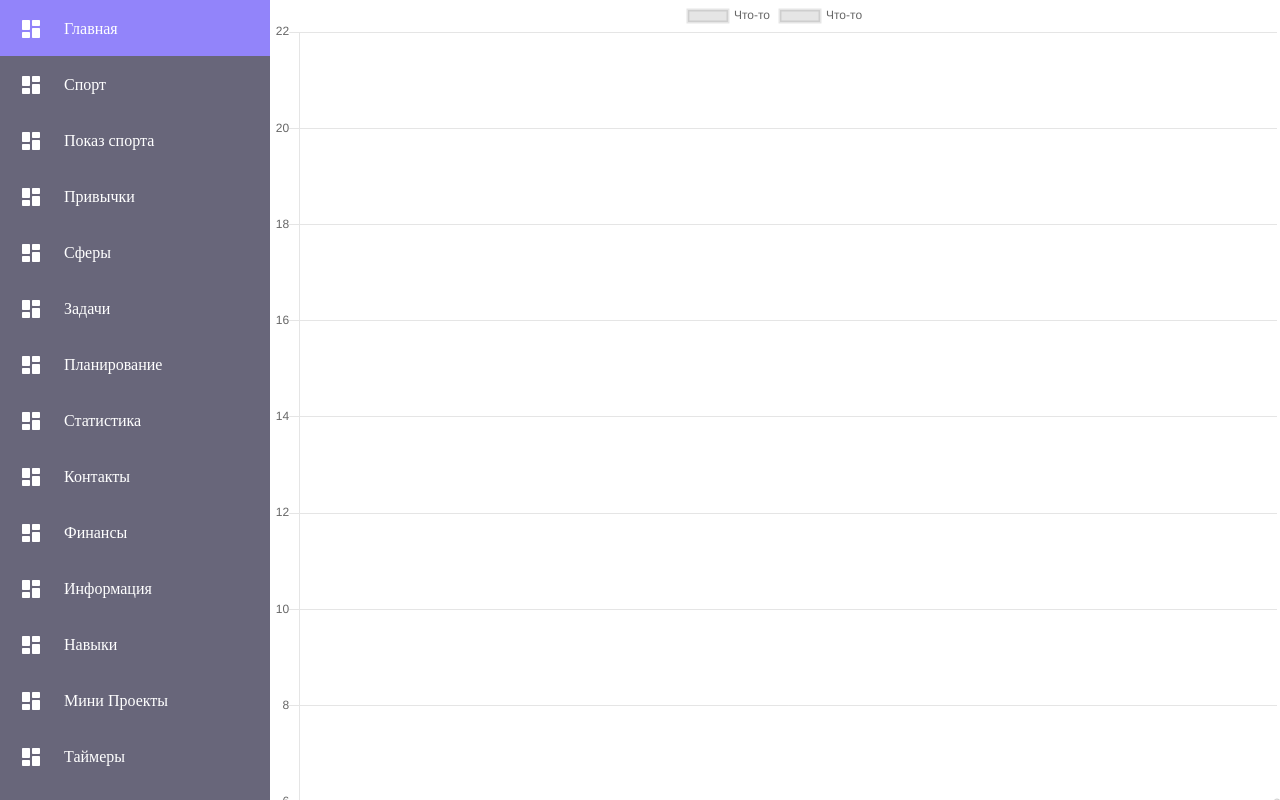
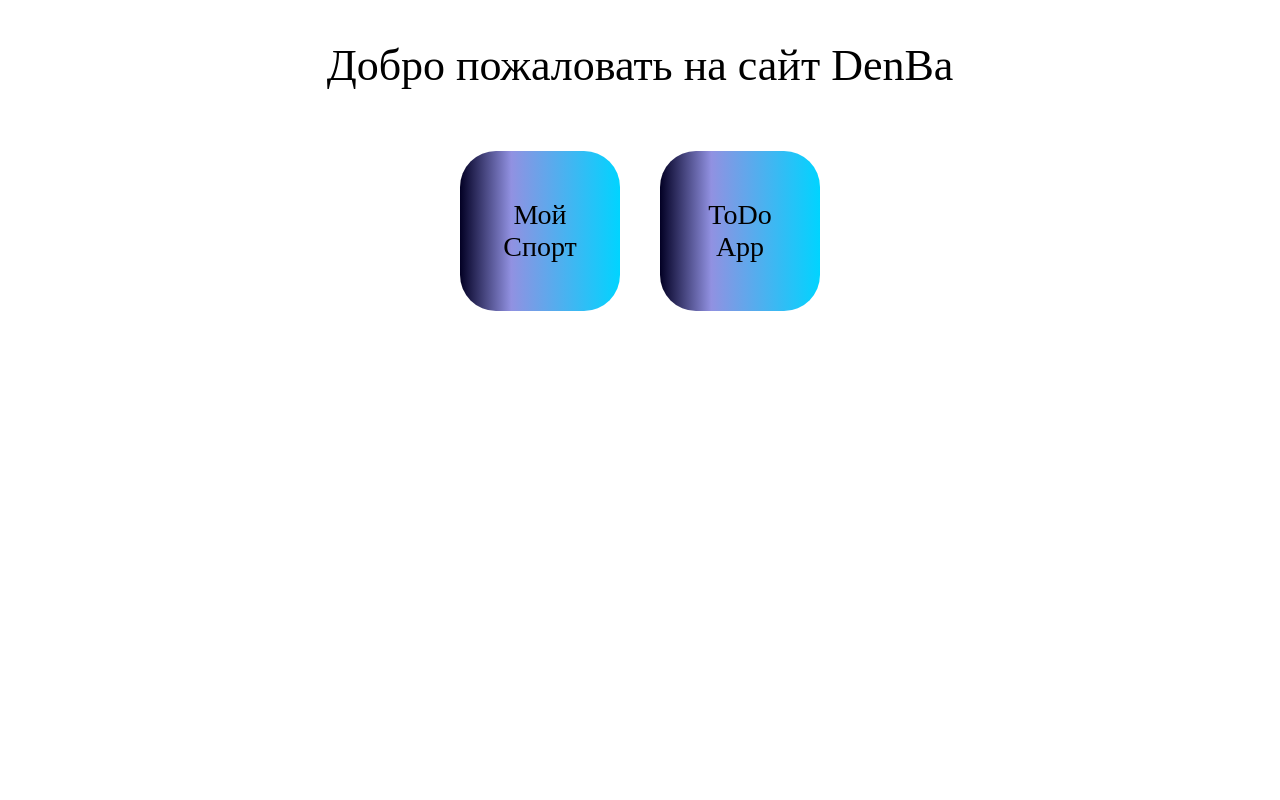
Before and after one commit to DenysBabin/Tag-Time-front-2, a Vue app: page / in a window 1280 px wide. Shown: the top 800 px of the page. Built offline with nearby package versions, Linux system fonts and the light colour scheme.

Commit message:
ToDoApplication

```diff
--- a/src/components/NavMenu.vue
+++ b/src/components/NavMenu.vue
@@ -1,6 +1,7 @@
 <template>
   <div class="nav">
     <el-menu
+      v-if="false"
       class="menu"
       router
       :defaultActive="$route.path"
--- a/src/views/Sport/SportShowPage.vue
+++ b/src/components/SportShowPage.vue
@@ -125,7 +125,7 @@
 
 <script>
 import SportService from '@/services/SportService'
-import LineChart from '../../components/charts/Chart.vue'
+import LineChart from '../components/charts/Chart.vue'
 
 export default {
   name: 'SportShowPage',
--- a/src/components/examples/ToDo.vue
+++ b/src/components/examples/ToDo.vue
@@ -1,14 +1,17 @@
 <template>
-  <div class="hello">
-    <el-input placeholder="Please input" v-model="input"></el-input>
+  <div class="main">
+    <div class="todo">
+      <div class="todo-add">
+        <el-input placeholder="Please input" v-model="message"></el-input>
         <el-button type="success" @click="addTask()">Добавить задачу</el-button>
+      </div>
 
       <el-table
-      :data="todolistLocalSt"
+        :data="tableData"
         empty-text="Нет данных"
         style="width: 100%">
         <el-table-column
-        prop="name"
+          prop="message"
           label="Название"
           width="600">
         </el-table-column>
@@ -23,59 +26,55 @@
         </el-table-column>
       </el-table>
     </div>
+  </div>
 </template>
 
 <script>
+import TodoService from '@/services/TodoService'
+
 export default {
   name: 'ToDo',
-  props: {
-    msg: String
-  },
   data () {
     return {
-      input: '',
       message: '',
-      todolistLocalSt: []
-
+      tableData: []
     }
   },
   mounted () {
-    this.todolistLocalSt = JSON.parse(localStorage.getItem('todolist'))
-
-    if (!this.todolistLocalSt) {
-      this.todolistLocalSt = []
-    }
+    // this.todolistLocalSt = JSON.parse(localStorage.getItem('todolist'))
+    //
+    // if (!this.todolistLocalSt) {
+    //   this.todolistLocalSt = []
+    // }
+    this.getData()
   },
   methods: {
-    addTask () {
-      this.message = this.input
-      this.todolistLocalSt.push({
-        name: this.input
+    async getData () {
+      await TodoService.fetchTodos().then((response) => {
+        this.tableData = response.data.todo
+      })
+    },
+    async addTask () {
+      await TodoService.addNewTodo({
+        date: new Date(),
+        message: this.message
       })
 
-      this.changeLocalSt()
-      this.input = ''
+      this.message = ''
+      this.getData()
     },
 
-    deleteItem (scope) {
-      this.todolistLocalSt.splice(scope.$index, 1)
-      this.changeLocalSt()
+    async deleteItem (scope) {
+      await TodoService.deleteTodo(scope.row._id)
+      this.getData()
     },
+    successTask (scope) {
+      this.deleteItem(scope)
 
-    changeLocalSt () {
-      localStorage.setItem('todolist', JSON.stringify(this.todolistLocalSt))
-      this.todolistLocalSt = JSON.parse(localStorage.getItem('todolist'))
-    },
-
-    successTask (scope) {
-      // Тут код подтверждение того, что задача выполнена
       this.$message({
         message: `Задача ${scope.row.name} выполнена!!!`,
         type: 'success'
       })
-
-      this.todolistLocalSt.splice(scope.$index, 1)
-      this.changeLocalSt()
     }
   }
 }
@@ -83,6 +82,21 @@ export default {
 
 <!-- Add "scoped" attribute to limit CSS to this component only -->
 <style scoped>
+.main {
+  display: flex;
+  justify-content: center;
+}
+
+.todo {
+  margin: 40px;
+  width: 800px;
+}
+
+.todo-add {
+  display: flex;
+  margin: 20px;
+}
+
 h3 {
   margin: 40px 0 0;
 }
--- a/src/router/index.js
+++ b/src/router/index.js
@@ -3,8 +3,10 @@ import VueRouter from 'vue-router'
 
 // pages
 import HomePage from '../views/HomePage.vue'
-import SportPage from '../views/Sport/SportAddDataPage.vue'
-import SportShowPage from '../views/Sport/SportShowPage.vue'
+// import SportAddPage from '../views/Sport/SportAddDataPage.vue'
+// import SportShowPage from '../views/Sport/SportShowPage.vue'
+import SportPage from '../views/SportPage.vue'
+import TodoApp from '../views/TodoPage.vue'
 import HabitsPage from '../views/HabitsPage.vue'
 import ContactsPage from '../views/ContactsPage.vue'
 import FinancesPage from '../views/FinancesPage.vue'
@@ -36,7 +38,7 @@ const routes = [
   {
     path: '/sport',
     component: SportPage,
-    name: '/sport',
+    name: 'Sport',
     meta: {
       title: 'Спорт',
       roles: ['admin', 'manager'],
@@ -44,15 +46,25 @@ const routes = [
     }
   },
   {
-    path: '/sport-show',
-    component: SportShowPage,
-    name: '/sport-show',
+    path: '/todoApp',
+    component: TodoApp,
+    name: 'TodoApp',
     meta: {
-      title: 'Показ спорта',
+      title: 'ToDoApp',
       roles: ['admin', 'manager'],
       icon: MainPageIcon
     }
   },
+  // {
+  //   path: '/sport-show',
+  //   component: SportShowPage,
+  //   name: 'Sport-Show',
+  //   meta: {
+  //     title: 'Показ спорта',
+  //     roles: ['admin', 'manager'],
+  //     icon: MainPageIcon
+  //   }
+  // },
   {
     path: '/habits',
     component: HabitsPage,
--- /dev/null
+++ b/src/services/TodoService.js
@@ -0,0 +1,21 @@
+import api from '@/services/api'
+
+export default {
+  fetchTodos () {
+    return api().get('todo')
+  },
+  addNewTodo (params) {
+    return api().post('todo', params)
+  },
+  deleteTodo (id) {
+    return api().delete('todo/' + id)
+  }
+
+  // updatePost (params) {
+  //   return Api().put('posts/' + params.id, params)
+  // },
+  //
+  // getPost (params) {
+  //   return Api().get('post/' + params.id)
+  // }
+}
--- a/src/services/api.js
+++ b/src/services/api.js
@@ -1,7 +1,7 @@
 import axios from 'axios'
 export default () => {
   return axios.create({
-    baseURL: 'http://denbabinis.com:4000'
-    // baseURL: 'http://localhost:4000'
+    // baseURL: 'http://denbabinis.com:4000'
+    baseURL: 'http://localhost:4000'
   })
 }
--- a/src/views/HomePage.vue
+++ b/src/views/HomePage.vue
@@ -1,15 +1,68 @@
 <template>
-  <div>
-    <line-chart/>
+  <div class="main-block">
+    <div class="title">
+      Добро пожаловать на сайт DenBa
+    </div>
+    <div class="content">
+      <div class="card my-sport" @click="goToMySport()">
+        <span>Мой</span>
+        <span>Спорт</span>
+      </div>
+
+      <div class="card my-sport" @click="goToToDoApp()">
+        <span>ToDo</span>
+        <span>App</span>
+      </div>
+    </div>
+
   </div>
 </template>
 
 <script>
-import LineChart from '../components/charts/Chart.vue'
 
 export default {
   components: {
-    LineChart
+  },
+  methods: {
+    goToMySport () {
+      this.$router.push({ name: 'Sport' })
+    },
+    goToToDoApp () {
+      this.$router.push({ name: 'TodoApp' })
+    }
   }
 }
 </script>
+<style scoped>
+.main-block {
+  margin: 0 80px;
+}
+
+.title {
+  font-size: 44px;
+  display: flex;
+  justify-content: center;
+  padding: 40px;
+}
+
+.content {
+  display: flex;
+  justify-content: center;
+  flex-wrap: wrap;
+  flex-direction: row;
+}
+
+.card {
+  background: rgb(2,0,36);
+  background: linear-gradient(90deg, rgba(2,0,36,1) 0%, rgba(114,114,217,0.7819502801120448) 32%, rgba(0,212,255,1) 100%);
+  width: 160px;
+  height: 160px;
+  display: flex;
+  flex-direction: column;
+  justify-content: center;
+  align-items: center;
+  font-size: 28px;
+  border-radius: 36px;
+  margin: 20px;
+}
+</style>
--- /dev/null
+++ b/src/views/SportPage.vue
@@ -0,0 +1,58 @@
+<template>
+  <div class="content">
+    <div class="nav">
+      <div class="nav-item">
+        <el-link type="primary" @click="addSpartData()">Добавить данные</el-link>
+      </div>
+      <div class="nav-item">
+        <el-link type="primary" @click="showSportData()">Показать статистику</el-link>
+      </div>
+    </div>
+
+    <div v-if="switcher === 0">
+      <SportAddDataPage></SportAddDataPage>
+    </div>
+
+    <div v-if="switcher === 1">
+      <SportShowPage></SportShowPage>
+    </div>
+  </div>
+</template>
+
+<script>
+import SportAddDataPage from '@/components/SportAddDataPage'
+import SportShowPage from '@/components/SportShowPage'
+
+export default {
+  name: 'SportPage',
+  components: {
+    SportAddDataPage,
+    SportShowPage
+  },
+  data () {
+    return {
+      switcher: 0
+    }
+  },
+  methods: {
+    addSpartData () {
+      this.switcher = 0
+    },
+    showSportData () {
+      this.switcher = 1
+    }
+  }
+}
+</script>
+
+<style scoped>
+.nav {
+  display: flex;
+  justify-content: center;
+  flex-direction: row;
+}
+
+.nav-item {
+  padding: 8px 12px;
+}
+</style>
--- /dev/null
+++ b/src/views/TodoPage.vue
@@ -0,0 +1,20 @@
+<template>
+  <div>
+    <ToDo></ToDo>
+  </div>
+</template>
+
+<script>
+import ToDo from '@/components/examples/ToDo'
+
+export default {
+  name: 'TodoPage',
+  components: {
+    ToDo
+  }
+}
+</script>
+
+<style scoped>
+
+</style>
```
Also changed, not shown: src/components/SportAddDataPage.vue (renamed from src/views/Sport/SportAddDataPage.vue). Lines whose indentation alone changed are shown as unchanged.
